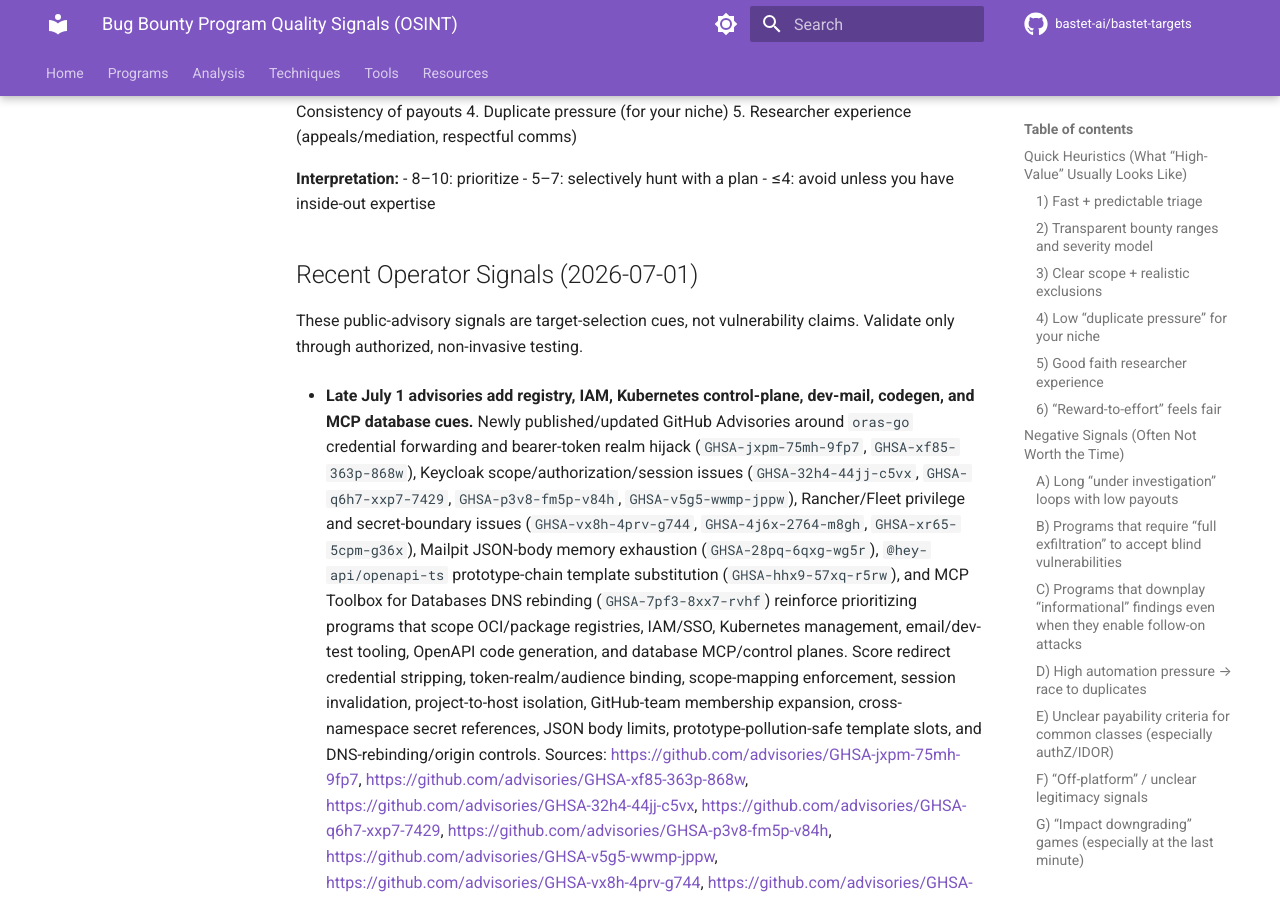
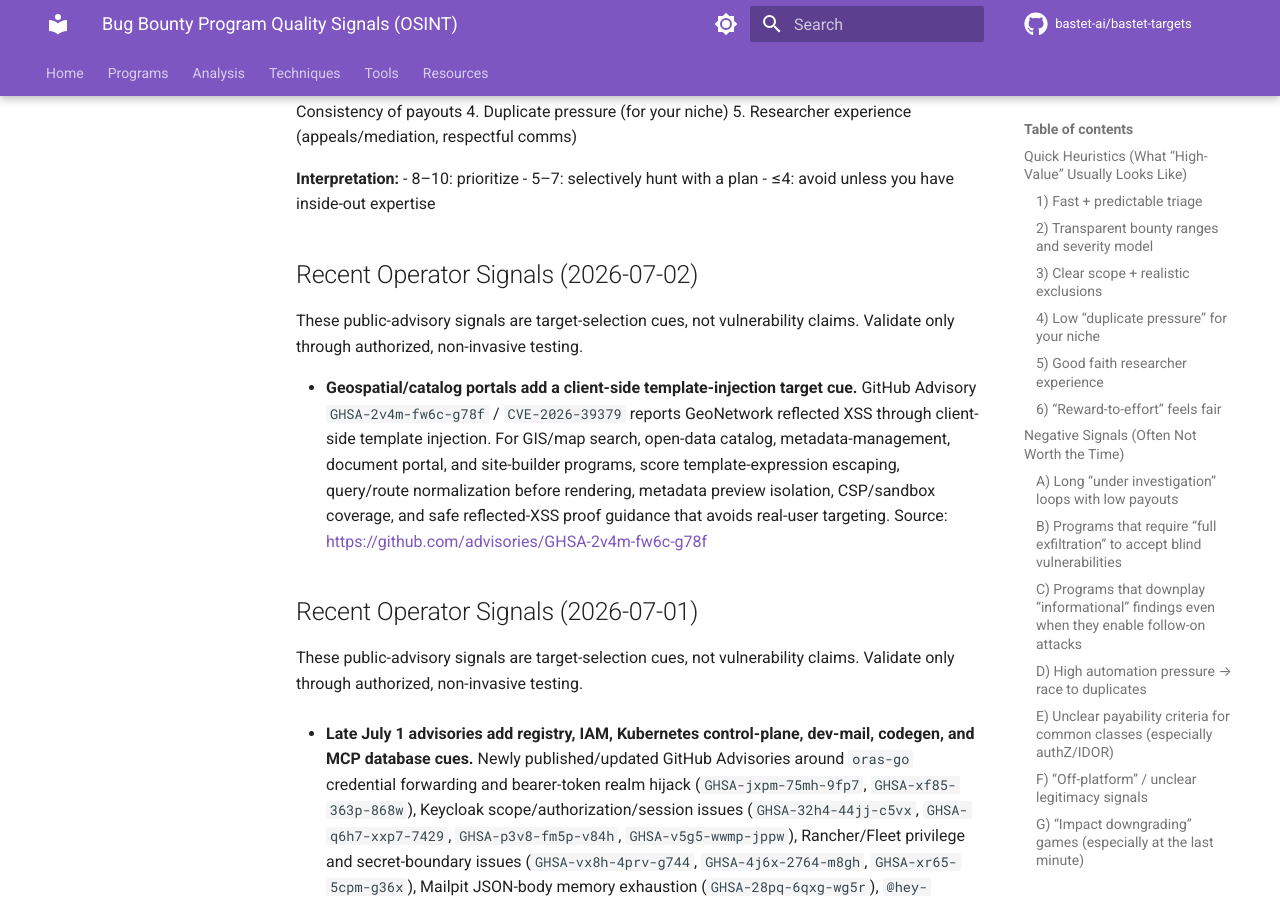
Before and after one commit to bastet-ai/bastet-targets, an MkDocs documentation site: the page built from docs/programs/program-quality-signals.md, in a window 1280 px wide and 900 px high, scrolled down 3823 px. Built offline with MkDocs 1.6.1 and Material for MkDocs 9.7.7, drawn with Linux system fonts in a browser that asks for light colours; comment, search, counter and statistics services are not loaded.

Commit message:
Add July 2 geospatial portal target signal

```diff
--- a/docs/programs/program-quality-signals.md
+++ b/docs/programs/program-quality-signals.md
@@ -114,6 +114,12 @@
 - 8–10: prioritize
 - 5–7: selectively hunt with a plan
 - ≤4: avoid unless you have inside-out expertise
+
+## Recent Operator Signals (2026-07-02)
+
+These public-advisory signals are target-selection cues, not vulnerability claims. Validate only through authorized, non-invasive testing.
+
+- **Geospatial/catalog portals add a client-side template-injection target cue.** GitHub Advisory `GHSA-2v4m-fw6c-g78f` / `CVE-2026-39379` reports GeoNetwork reflected XSS through client-side template injection. For GIS/map search, open-data catalog, metadata-management, document portal, and site-builder programs, score template-expression escaping, query/route normalization before rendering, metadata preview isolation, CSP/sandbox coverage, and safe reflected-XSS proof guidance that avoids real-user targeting. Source: https://github.com/advisories/GHSA-2v4m-fw6c-g78f
 
 ## Recent Operator Signals (2026-07-01)
 
```
Also changed, not shown: docs/program-quality-signals.md (+4 -0 lines), docs/programs/high-value.md (+4 -0 lines), docs/resources/program-quality-signals.md (+4 -0 lines).
